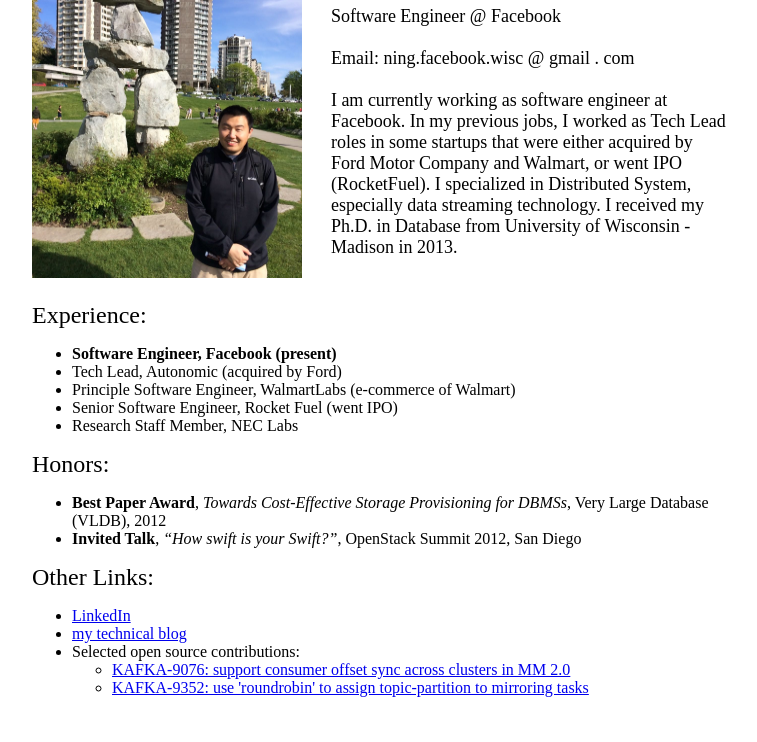
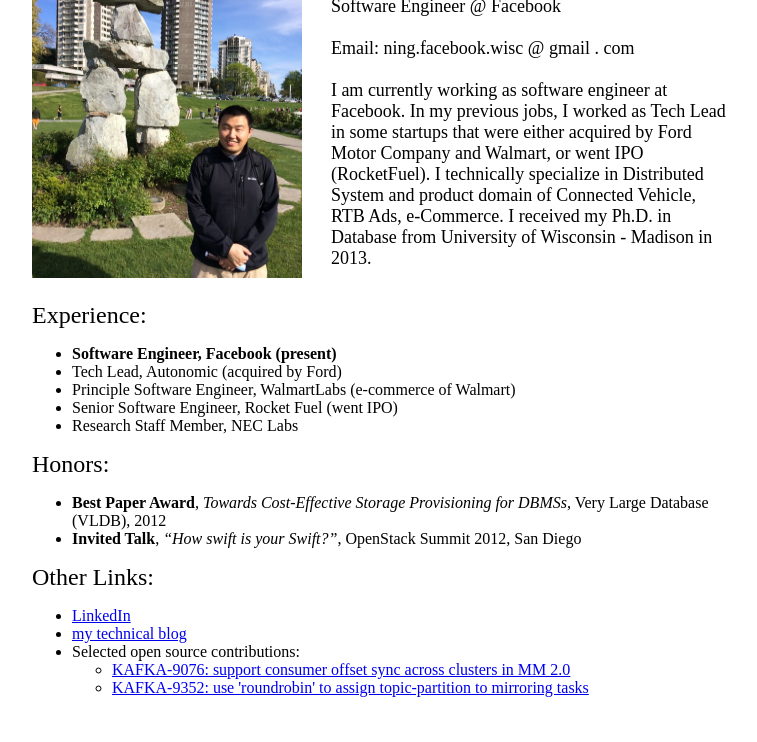
Before and after one commit to ning2008wisc/ning2008wisc.github.io, a plain HTML site: page index.html in a window 1280 px wide. Shown: the part 117-859 px from the top of the page, without its empty margins (261-1018 px from the left). Drawn offline with Linux system fonts and the light colour scheme.

Commit message:
Update index.html

```diff
--- a/index.html
+++ b/index.html
@@ -25,10 +25,10 @@ Software Engineer @ Facebook<br>
 
 
           I am currently working as software engineer at
-          Facebook. In my previous jobs, I worked as Tech Lead roles
+          Facebook. In my previous jobs, I worked as Tech Lead
           in some startups that were either acquired by Ford Motor Company and Walmart,
-          or went IPO (RocketFuel). I specialized in Distributed System, especially data
-          streaming technology. I received my Ph.D. in Database from University of Wisconsin - Madison in 2013.
+          or went IPO (RocketFuel). I technically specialize in Distributed System and product domain of Connected Vehicle, RTB Ads, e-Commerce.
+	  I received my Ph.D. in Database from University of Wisconsin - Madison in 2013.
 </td></tr></table>
  <br>
  </center>
```
